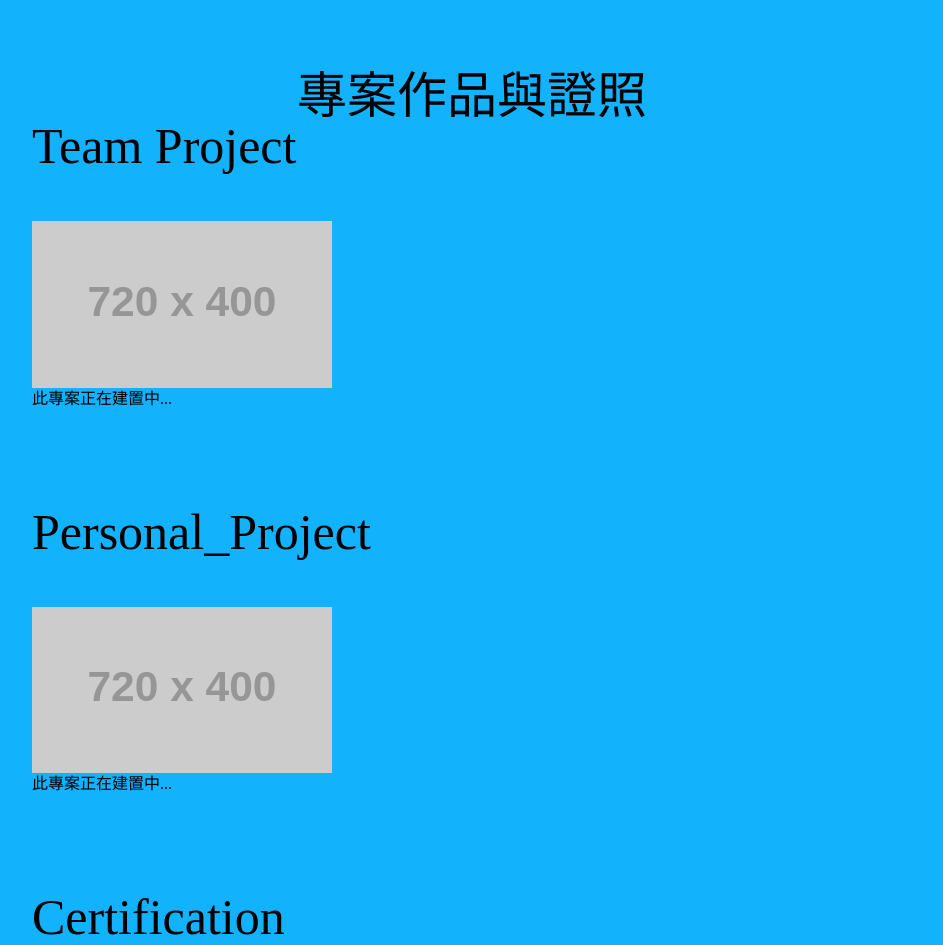
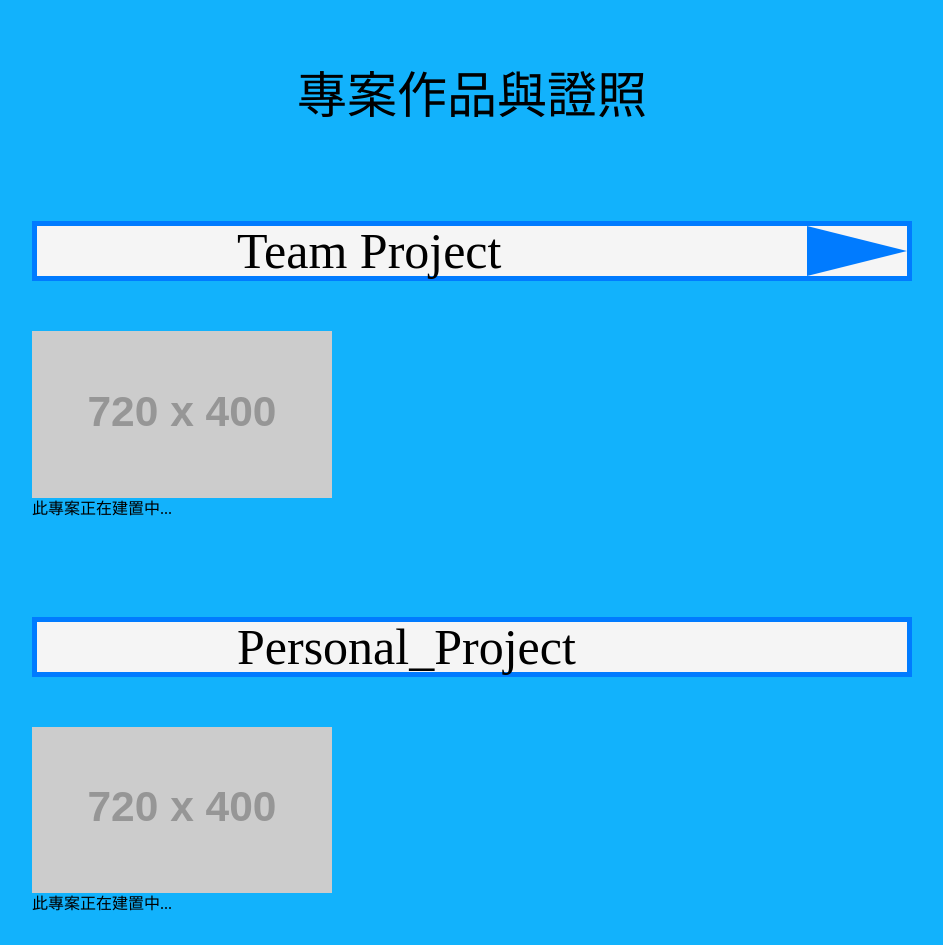
Before and after one commit to chienniman/profolio, a plain HTML site: page index.html in a window 1280 px wide. Shown: the part 4080-5025 px from the top of the page, without its empty margins (168-1111 px from the left). Drawn offline with nearby package versions, Linux system fonts and the light colour scheme; placeholder pictures from the web are drawn by us; animation ran at ten frames a second; a web font is replaced by a local one.

Commit message:
專案部分箭頭尾巴

```diff
--- a/_main.scss
+++ b/_main.scss
@@ -338,9 +338,36 @@ body{
 
 }
 #project{
+    .project_name{
+        position: relative;
+        background: whitesmoke;
+        padding-left: 200px;
+        border: 5px solid  #007bff;
+        height: 50px;
+        margin-bottom: 50px;
+    }
+    .triangel_front_end{
+        display: flex;
+        justify-content: space-between;
+        position: absolute;
+        left: 0;
+        width: 100%;
+        height: 50px;
+        .triangel_front,.triangel_end{
+            width: 100px;
+        }
+    }
+    .triangel{
+        width: 0;
+height: 0;
+border-style: solid;
+border-width: 25px 0 25px 100px;
+border-color: transparent transparent transparent #007bff;
+    }
    .project-title{
        text-align: center;
        font-size: 50px;
+       margin-bottom: 100px;
    }
     padding: 100px 200px;
     background: $primary-color;
--- a/index.html
+++ b/index.html
@@ -326,7 +326,13 @@
             <h2>專案作品與證照</h2>
           </div>
           <div class="Project Team_Project">
-            <div>
+            <div class="project_name">
+              <div class="triangel_front_end">
+                <div class="triangel_front"></div>
+                <div class="triangel_end">
+                  <div class="triangel"></div>
+                </div>
+              </div>
               <h3 class="title text_large">
                 Team Project
               </h3>
@@ -341,7 +347,7 @@
             </div>
           </div>
           <div class="Project Personal_Project">
-            <div>
+            <div class="project_name">
               <h3 class="title text_large">
                 Personal_Project
               </h3>
@@ -356,7 +362,7 @@
             </div>
           </div>
           <div class="Project Certification">
-            <div>
+            <div class="project_name">
               <h3 class="title text_large">
                 Certification
               </h3>
```
Also changed, not shown: all.css, 1 other file.
